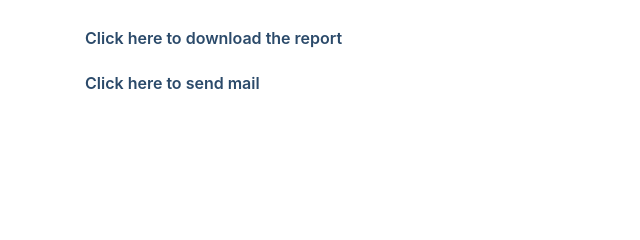
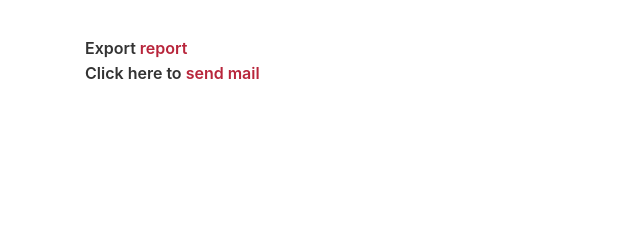
Before and after one commit to naufal-m/Django-Bug-Tracker-Application, a Django app: page /bugs/1/update-status/1/ in a window 1280 px wide. Shown: the part 385-625 px from the top of the page, without its empty margins (0-640 px from the left). Run offline with Django 4.2, Linux system fonts and the light colour scheme; the visitor is signed in with stand-in values (Sample User, id 1); some libraries are stand-ins or nearby versions.

Commit message:
Send Bug report mail functionality

```diff
--- a/BugTracker/bugs/templates/bugs/bug_list.html
+++ b/BugTracker/bugs/templates/bugs/bug_list.html
@@ -209,10 +209,10 @@
 
 </div>
 
-<p style="margin-top: 10px;"> <a  href="{% url 'generate_pdf_report' project_id=project_id %}" class="btn-custom-report" >
-    Click here to download the report</a></p>
+<p style="margin-top: 20px;">Export <a  href="{% url 'generate_pdf_report' project_id=project_id %}"
+                                        class="btn-custom-report" style="color: #b8253b;">report</a></p>
 
-<p style="margin-top: 10px;"> <a  href="{% url 'send_mail_bug_report' project_id=project_id %}" class="btn-custom-report" >
-    Click here to send mail</a></p>
+<p style="margin-top: -20px;">Click here to <a  href="{% url 'send_mail_bug_report' project_id=project_id %}"
+                                               class="btn-custom-report" style="color: #b8253b;">send mail</a></p>
 
 {% endblock %}
--- a/BugTracker/bugs/views.py
+++ b/BugTracker/bugs/views.py
@@ -20,6 +20,9 @@ from reportlab.lib import colors
 from reportlab.platypus import SimpleDocTemplate, Table, TableStyle, PageBreak, Paragraph
 from reportlab.lib.styles import getSampleStyleSheet
 import textwrap
+from reportlab.graphics.charts.barcharts import VerticalBarChart
+from reportlab.graphics import renderPDF
+from reportlab.graphics.shapes import Drawing
 
 from django.contrib.auth.models import User
 from django.contrib.auth import authenticate, login, update_session_auth_hash
@@ -392,6 +395,7 @@ def update_bug_status(request, project_id, bug_id):
 def generate_pdf_report(request, project_id):
     project = get_object_or_404(Project, pk=project_id)
     bugs = Bug.objects.filter(project=project)
+    bugs.reporter = request.user.username
 
     # Calculate bug counts by status
     open_count = bugs.filter(status='Open').count()
@@ -400,13 +404,36 @@ def generate_pdf_report(request, project_id):
     close_count = bugs.filter(status='Close').count()
     done_count = bugs.filter(status='Done').count()
 
+    # Create a list to hold the data for the chart
+    status_data = [
+        ('Open', open_count),
+        ('In Progress', in_progress_count),
+        ('Re-open', reopen_count),
+        ('Done', done_count),
+        ('Close', close_count),
+    ]
+
+    drawing = Drawing(400, 200)
+
+    chart = VerticalBarChart()
+    chart.data = [status[1] for status in status_data]  # Extract counts from the status_data list
+    chart.categoryAxis.categoryNames = [status[0] for status in status_data]    # Extract status names
+    chart.width = 400
+    chart.height = 200
+
+    drawing.add(chart)
+    chart.x = 50
+    chart.y = 20
+    chart.barWidth = 20
+
     # Create a buffer to store the PDF content
     buffer = BytesIO()
-    doc = SimpleDocTemplate(buffer, pagesize=portrait(A4))
+    # doc = SimpleDocTemplate(buffer, pagesize=portrait(A4))
 
     # Create a list to hold the data for the paragraphs
     paragraphs = [
         Paragraph(f'Project Name: {project.name}', getSampleStyleSheet()['Heading1']),
+        Paragraph(f'Bug Reports by: {bugs.reporter}', getSampleStyleSheet()['Heading3']),
         Paragraph(f'Status Count:', getSampleStyleSheet()['Heading3']),
         Paragraph(f'Open:           {open_count}', getSampleStyleSheet()['Normal']),
         Paragraph(f'In Progress:    {in_progress_count}', getSampleStyleSheet()['Normal']),
@@ -419,6 +446,7 @@ def generate_pdf_report(request, project_id):
     # Create a ReportLab PDF document
     doc = SimpleDocTemplate(buffer, pagesize=portrait(letter))
     story = []
+    story.extend([Paragraph("Bug Status Chart"), drawing])
 
     # Create a list to hold the data for the table
     data = [
@@ -473,13 +501,17 @@ def generate_pdf_report(request, project_id):
 
     table.setStyle(style)
 
+    story.append(table)
+
     # Build the PDF document
     doc.build(paragraphs + [table])
     buffer.seek(0)
 
+    pdf_filename = f"{project.name}_bug_report.pdf"
+
     # Create the HttpResponse object with the appropriate PDF headers
     response = HttpResponse(buffer, content_type='application/pdf')
-    response['Content-Disposition'] = f'attachment; filename="{project.name}_bug_report.pdf"'
+    response['Content-Disposition'] = f'attachment; filename="{pdf_filename}"'
 
     return response
 
@@ -557,11 +589,11 @@ def project_bar_chart(request, project_id):
 
 @login_required
 def send_mail_bug_report(request, project_id):
-
     project = get_object_or_404(Project, pk=project_id)
     selected_project = project_id
 
     bugs = Bug.objects.filter(project=project)
+    bugs.reporter = request.user.username
 
     with connection.cursor() as cursor:
         cursor.execute(
@@ -592,6 +624,7 @@ def send_mail_bug_report(request, project_id):
     # Create a list to hold the data for the paragraphs
     paragraphs = [
         Paragraph(f'Project Name: {project.name}', getSampleStyleSheet()['Heading1']),
+        Paragraph(f'Bug Reports by: {bugs.reporter}', getSampleStyleSheet()['Heading3']),
         Paragraph(f'Status Count:', getSampleStyleSheet()['Heading3']),
         Paragraph(f'Open:           {open_count}', getSampleStyleSheet()['Normal']),
         Paragraph(f'In Progress:    {in_progress_count}', getSampleStyleSheet()['Normal']),
```
